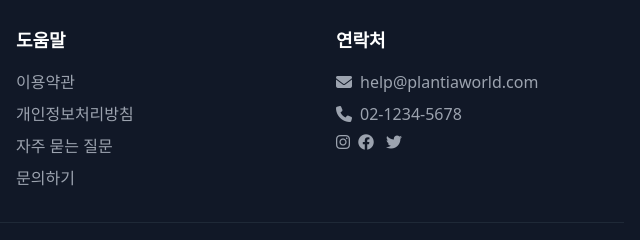
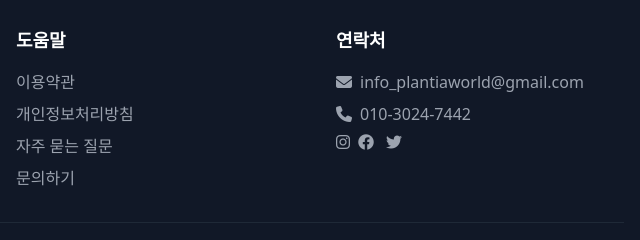
Before and after one commit to flower7442-cmyk/Repository-name-plantiaworld-, a plain HTML site: page index.html in a window 1280 px wide. Shown: the part 1135-1375 px from the top of the page, 640-1280 px from the left. Drawn offline with nearby package versions, Linux system fonts and the light colour scheme.

Commit message:
index.html
당근마켓 스타일

```diff
--- a/index.html
+++ b/index.html
@@ -343,8 +343,8 @@
                 <div>
                     <h4 class="text-lg font-bold mb-4">연락처</h4>
                     <ul class="space-y-2 text-gray-400">
-                        <li><i class="fas fa-envelope mr-2"></i>help@plantiaworld.com</li>
-                        <li><i class="fas fa-phone mr-2"></i>02-1234-5678</li>
+                        <li><i class="fas fa-envelope mr-2"></i>info_plantiaworld@gmail.com</li>
+                        <li><i class="fas fa-phone mr-2"></i>010-3024-7442</li>
                         <li class="flex items-center">
                             <i class="fab fa-instagram mr-2"></i>
                             <i class="fab fa-facebook mr-3"></i>
```
